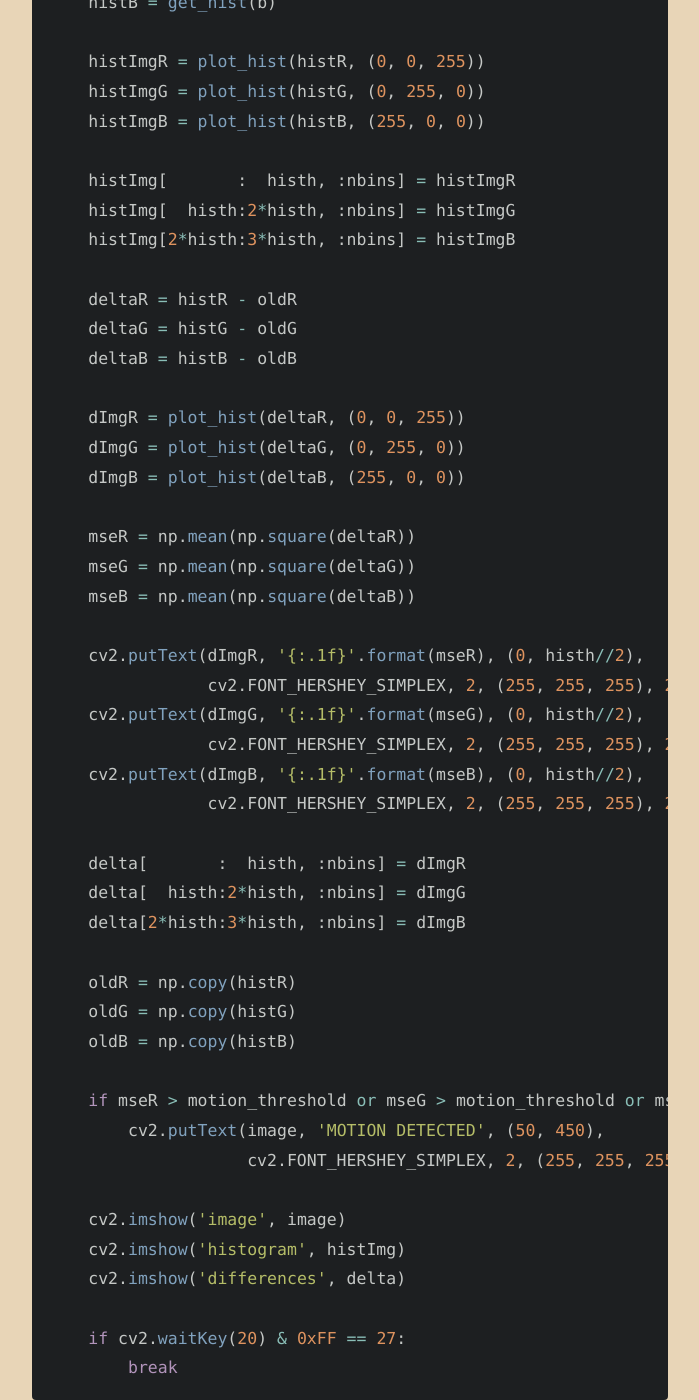
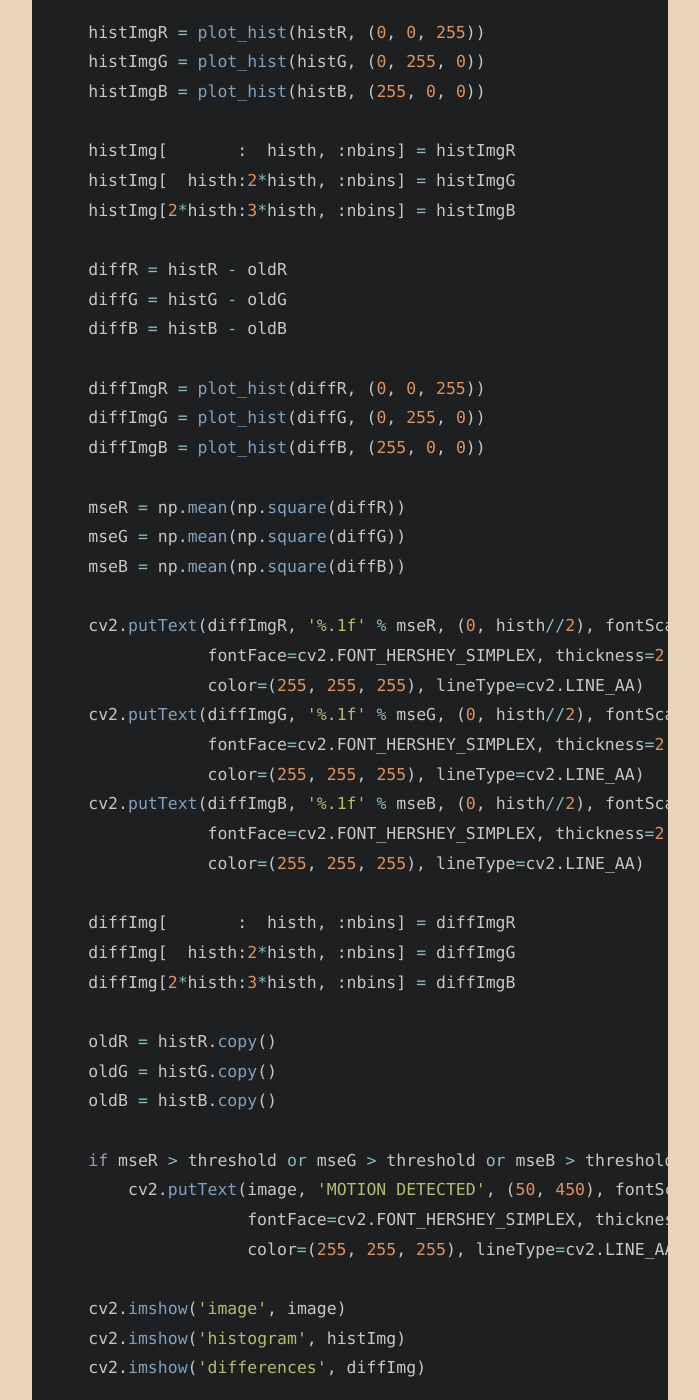
Before and after one commit to dioph/dioph.github.io, a Jekyll site: the page built from _posts/2019-08-28-manipulacao-de-histogramas.md, in a window 1280 px wide and 1400 px high, scrolled down 2542 px. Shown: the whole window, without its empty margins (290-989 px from the left). Built offline with Jekyll 4.4.1, drawn with Linux system fonts in a browser that asks for light colours; cached includes are drawn as plain includes; nearby versions of some CDN libraries; some of the changed text lies outside the part shown.

```diff
--- a/_posts/2019-08-28-manipulacao-de-histogramas.md
+++ b/_posts/2019-08-28-manipulacao-de-histogramas.md
@@ -47,40 +46,40 @@ import cv2
 import numpy as np
 
 cap = cv2.VideoCapture(0)
-
 assert cap.isOpened(), 'UNAVAILABLE CAMERA'
 
 nbins = 256
 histw = nbins
 histh = nbins // 2
-motion_threshold = 10.
+threshold = 10.
 
-histImg = np.zeros((3*histh, histw, 3))
-delta = np.zeros((3*histh, histw, 3))
+histImg = np.zeros((3 * histh, histw, 3))
+diffImg = np.zeros((3 * histh, histw, 3))
 
 oldR = 0
 oldG = 0
 oldB = 0
 
-def get_hist(src):
-    hist, _ = np.histogram(src.flatten(), bins=256, range=(0, 256))
-    hist = cv2.normalize(hist, None, 0, histh, norm_type=cv2.NORM_MINMAX)
+def get_norm_hist(img):
+    hist, _ = np.histogram(img.flatten(), bins=256, range=(0, 256))
+    hist = cv2.normalize(src=hist, dst=None, alpha=0, beta=histh,
+                         norm_type=cv2.NORM_MINMAX)
     return hist
 
 def plot_hist(hist, color):
     img = np.zeros((histh, histw, 3))
     for i in range(nbins):
         cv2.line(img=img, pt1=(i, histh), pt2=(i, histh - hist[i]),
-                 color=color, thickness=1, lineType=8, shift=0)
+                 color=color, thickness=1, lineType=cv2.LINE_8, shift=0)
     return img
 
-while(1):
+while True:
     _, image = cap.read()
     r, g, b = cv2.split(image)
 
-    histR = get_hist(r)
-    histG = get_hist(g)
-    histB = get_hist(b)
+    histR = get_norm_hist(r)
+    histG = get_norm_hist(g)
+    histB = get_norm_hist(b)
 
     histImgR = plot_hist(histR, (0, 0, 255))
     histImgG = plot_hist(histG, (0, 255, 0))
@@ -90,40 +89,44 @@ while(1):
     histImg[  histh:2*histh, :nbins] = histImgG
     histImg[2*histh:3*histh, :nbins] = histImgB
 
-    deltaR = histR - oldR
-    deltaG = histG - oldG
-    deltaB = histB - oldB
+    diffR = histR - oldR
+    diffG = histG - oldG
+    diffB = histB - oldB
 
-    dImgR = plot_hist(deltaR, (0, 0, 255))
-    dImgG = plot_hist(deltaG, (0, 255, 0))
-    dImgB = plot_hist(deltaB, (255, 0, 0))
+    diffImgR = plot_hist(diffR, (0, 0, 255))
+    diffImgG = plot_hist(diffG, (0, 255, 0))
+    diffImgB = plot_hist(diffB, (255, 0, 0))
 
-    mseR = np.mean(np.square(deltaR))
-    mseG = np.mean(np.square(deltaG))
-    mseB = np.mean(np.square(deltaB))
+    mseR = np.mean(np.square(diffR))
+    mseG = np.mean(np.square(diffG))
+    mseB = np.mean(np.square(diffB))
 
-    cv2.putText(dImgR, '{:.1f}'.format(mseR), (0, histh//2),
-                cv2.FONT_HERSHEY_SIMPLEX, 2, (255, 255, 255), 2, cv2.LINE_AA)
-    cv2.putText(dImgG, '{:.1f}'.format(mseG), (0, histh//2),
-                cv2.FONT_HERSHEY_SIMPLEX, 2, (255, 255, 255), 2, cv2.LINE_AA)
-    cv2.putText(dImgB, '{:.1f}'.format(mseB), (0, histh//2),
-                cv2.FONT_HERSHEY_SIMPLEX, 2, (255, 255, 255), 2, cv2.LINE_AA)
+    cv2.putText(diffImgR, '%.1f' % mseR, (0, histh//2), fontScale=2,
+                fontFace=cv2.FONT_HERSHEY_SIMPLEX, thickness=2,
+                color=(255, 255, 255), lineType=cv2.LINE_AA)
+    cv2.putText(diffImgG, '%.1f' % mseG, (0, histh//2), fontScale=2,
+                fontFace=cv2.FONT_HERSHEY_SIMPLEX, thickness=2,
+                color=(255, 255, 255), lineType=cv2.LINE_AA)
+    cv2.putText(diffImgB, '%.1f' % mseB, (0, histh//2), fontScale=2,
+                fontFace=cv2.FONT_HERSHEY_SIMPLEX, thickness=2,
+                color=(255, 255, 255), lineType=cv2.LINE_AA)
 
-    delta[       :  histh, :nbins] = dImgR
-    delta[  histh:2*histh, :nbins] = dImgG
-    delta[2*histh:3*histh, :nbins] = dImgB
+    diffImg[       :  histh, :nbins] = diffImgR
+    diffImg[  histh:2*histh, :nbins] = diffImgG
+    diffImg[2*histh:3*histh, :nbins] = diffImgB
 
-    oldR = np.copy(histR)
-    oldG = np.copy(histG)
-    oldB = np.copy(histB)
+    oldR = histR.copy()
+    oldG = histG.copy()
+    oldB = histB.copy()
 
-    if mseR > motion_threshold or mseG > motion_threshold or mseB > motion_threshold:
-        cv2.putText(image, 'MOTION DETECTED', (50, 450),
-                    cv2.FONT_HERSHEY_SIMPLEX, 2, (255, 255, 255), 2, cv2.LINE_AA)
+    if mseR > threshold or mseG > threshold or mseB > threshold:
+        cv2.putText(image, 'MOTION DETECTED', (50, 450), fontScale=2,
+                    fontFace=cv2.FONT_HERSHEY_SIMPLEX, thickness=2,
+                    color=(255, 255, 255), lineType=cv2.LINE_AA)
 
     cv2.imshow('image', image)
     cv2.imshow('histogram', histImg)
-    cv2.imshow('differences', delta)
+    cv2.imshow('differences', diffImg)
 
     if cv2.waitKey(20) & 0xFF == 27:
         break
```
Also changed, not shown: other parts of _posts/2019-08-28-manipulacao-de-histogramas.md (+14 -15 lines), _drafts/instalando-opencv.md (added, +44 -0 lines), _posts/2019-08-09-manipulando-pixels-em-uma-imagem.md (+30 -27 lines), _posts/2019-09-06-filtragem-no-dominio-espacial.md (added, +67 -0 lines).
